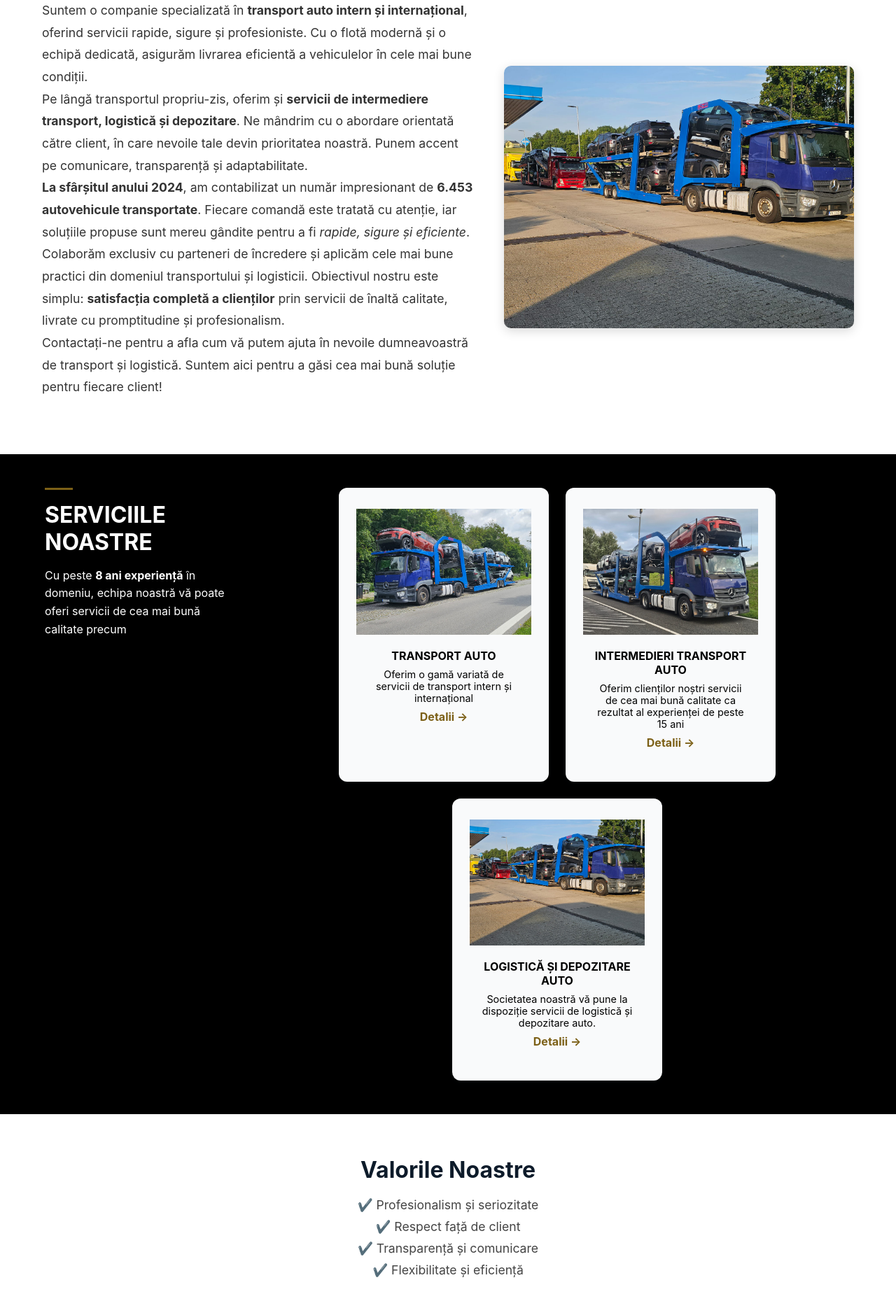
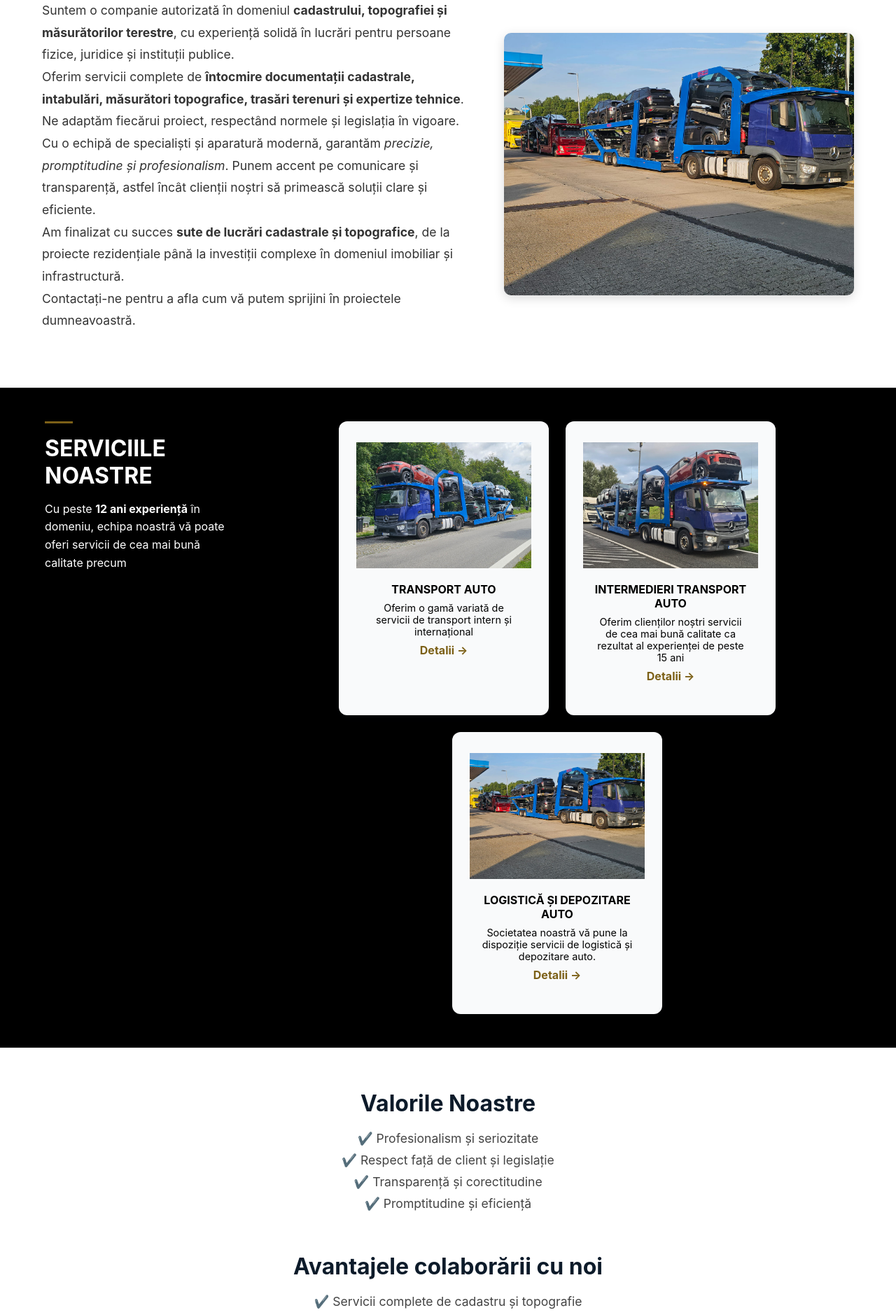
Before and after one commit to AndreiDobrin2002/SiteCadastru, a React (Vite) app in the folder site-cadastru/: page /despre in a window 1280 px wide. Shown: the part 240-2119 px from the top of the page at 70% size. Built offline with nearby package versions, Linux system fonts and the light colour scheme.

Commit message:
Efectuare modificari

```diff
--- a/site-cadastru/src/components/ServiceCTA.css
+++ b/site-cadastru/src/components/ServiceCTA.css
@@ -1,5 +1,5 @@
 .service-cta {
-    background-color: #7c6017;
+    background-color: #29402999;
     padding: 40px 60px;
     display: flex;
     justify-content: space-between;
--- a/site-cadastru/src/components/Servicii.jsx
+++ b/site-cadastru/src/components/Servicii.jsx
@@ -32,7 +32,7 @@ export default function Servicii() {
                 <div className="underline" />
                 <h2>SERVICIILE NOASTRE</h2>
                 <p>
-                    Cu peste <strong>8 ani experiență</strong> în domeniu, echipa noastră
+                    Cu peste <strong>12 ani experiență</strong> în domeniu, echipa noastră
                     vă poate oferi servicii de cea mai bună calitate precum
                 </p>
             </div>
--- a/site-cadastru/src/components/Statistici.css
+++ b/site-cadastru/src/components/Statistici.css
@@ -2,7 +2,7 @@
     display: flex;
     justify-content: space-around;
     align-items: center;
-    background-color: #7c6017;
+    background-color: #29402999;
     padding: 0.5rem 2rem;
     flex-wrap: wrap;
     color: black;
--- a/site-cadastru/src/components/Statistici.jsx
+++ b/site-cadastru/src/components/Statistici.jsx
@@ -1,18 +1,18 @@
 import CountUp from "react-countup";
 import "./Statistici.css";
-import { FaTruck, FaCalendarAlt, FaUsers, FaWarehouse } from "react-icons/fa";
+import { FaMapMarkedAlt, FaCalendarAlt, FaUsers, FaRulerCombined } from "react-icons/fa";
 import { useInView } from "react-intersection-observer";
 
 const statistici = [
-    { icon: <FaTruck />, number: 6453, suffix: "+", text: "Vehicule transportate" },
-    { icon: <FaCalendarAlt />, number: 8, suffix: "+", text: "Ani experiență" },
-    { icon: <FaUsers />, number: 50, suffix: "+", text: "Subcontractori internaționali" },
-    { icon: <FaWarehouse />, number: 10, text: "Zile termen maxim de încărcare" },
+    { icon: <FaMapMarkedAlt />, number: 1200, suffix: "+", text: "Proiecte cadastrale finalizate" },
+    { icon: <FaCalendarAlt />, number: 12, suffix: "+", text: "Ani de experiență" },
+    { icon: <FaUsers />, number: 800, suffix: "+", text: "Clienți mulțumiți" },
+    { icon: <FaRulerCombined />, number: 5000, suffix: "+", text: "Hectare măsurate" },
 ];
 
 export default function Statistici() {
     const { ref, inView } = useInView({
-        triggerOnce: false, // Setează la true dacă vrei să declanșezi animația doar o singură dată
+        triggerOnce: false,
         threshold: 0.3,
     });
 
@@ -22,7 +22,6 @@ export default function Statistici() {
                 <div key={index} className="stat-box">
                     <div className="stat-icon">{stat.icon}</div>
                     <div className="stat-number">
-                        {/* Pornește animația doar când inView este true */}
                         {inView ? (
                             <CountUp end={stat.number} duration={3.5} suffix={stat.suffix || ""} />
                         ) : (
--- a/site-cadastru/src/pages/Despre.css
+++ b/site-cadastru/src/pages/Despre.css
@@ -132,9 +132,9 @@
 
 .livrare-col h3 {
     font-size: 1.5rem;
-    color: #0077cc;
+    color: #7c6017;
     margin-bottom: 20px;
-    border-bottom: 2px solid #0077cc;
+    border-bottom: 2px solid #7c6017;
     padding-bottom: 5px;
 }
 
--- a/site-cadastru/src/pages/Despre.jsx
+++ b/site-cadastru/src/pages/Despre.jsx
@@ -14,55 +14,54 @@ const Despre = () => {
             <div className="despre-section">
                 <div className="despre-text">
                     <p>
-                        Suntem o companie specializată în <strong>transport auto intern și internațional</strong>,
-                        oferind servicii rapide, sigure și profesioniste. Cu o flotă modernă și o echipă dedicată,
-                        asigurăm livrarea eficientă a vehiculelor în cele mai bune condiții.
+                        Suntem o companie autorizată în domeniul <strong>cadastrului, topografiei și
+                        măsurătorilor terestre</strong>, cu experiență solidă în lucrări pentru persoane
+                        fizice, juridice și instituții publice.
                     </p>
                     <p>
-                        Pe lângă transportul propriu-zis, oferim și <strong>servicii de intermediere transport,
-                        logistică și depozitare</strong>. Ne mândrim cu o abordare orientată către client, în care
-                        nevoile tale devin prioritatea noastră. Punem accent pe comunicare, transparență și
-                        adaptabilitate.
+                        Oferim servicii complete de <strong>întocmire documentații cadastrale, intabulări,
+                        măsurători topografice, trasări terenuri și expertize tehnice</strong>. Ne adaptăm
+                        fiecărui proiect, respectând normele și legislația în vigoare.
                     </p>
                     <p>
-                        <strong>La sfârșitul anului 2024</strong>, am contabilizat un număr impresionant de <strong>6.453
-                        autovehicule transportate</strong>. Fiecare comandă este tratată cu atenție, iar soluțiile
-                        propuse sunt mereu gândite pentru a fi <em>rapide, sigure și eficiente</em>.
+                        Cu o echipă de specialiști și aparatură modernă, garantăm <em>precizie, promptitudine
+                        și profesionalism</em>. Punem accent pe comunicare și transparență, astfel încât
+                        clienții noștri să primească soluții clare și eficiente.
                     </p>
                     <p>
-                        Colaborăm exclusiv cu parteneri de încredere și aplicăm cele mai bune practici din domeniul
-                        transportului și logisticii. Obiectivul nostru este simplu: <strong>satisfacția completă a
-                        clienților</strong> prin servicii de înaltă calitate, livrate cu promptitudine și
-                        profesionalism.
+                        Am finalizat cu succes <strong>sute de lucrări cadastrale și topografice</strong>,
+                        de la proiecte rezidențiale până la investiții complexe în domeniul imobiliar și
+                        infrastructură.
                     </p>
                     <p>
-                        Contactați-ne pentru a afla cum vă putem ajuta în nevoile dumneavoastră de transport și
-                        logistică. Suntem aici pentru a găsi cea mai bună soluție pentru fiecare client!
+                        Contactați-ne pentru a afla cum vă putem sprijini în proiectele dumneavoastră.
                     </p>
                 </div>
 
                 <div className="despre-image">
-                    <img src={sediuImg} alt="Sediu"/>
+                    <img src={sediuImg} alt="Sediul firmei de cadastru"/>
                 </div>
             </div>
+
             <Servicii/>
+
             <div className="despre-valori">
                 <h2>Valorile Noastre</h2>
                 <ul>
                     <li>✔️ Profesionalism și seriozitate</li>
-                    <li>✔️ Respect față de client</li>
-                    <li>✔️ Transparență și comunicare</li>
-                    <li>✔️ Flexibilitate și eficiență</li>
+                    <li>✔️ Respect față de client și legislație</li>
+                    <li>✔️ Transparență și corectitudine</li>
+                    <li>✔️ Promptitudine și eficiență</li>
                 </ul>
             </div>
 
             <div className="despre-valori">
                 <h2>Avantajele colaborării cu noi</h2>
                 <ul>
-                    <li>✔️ Comenzi intre 1 si 9 unitati</li>
-                    <li>✔️ Termene de incarcare intre 1 si 10 de zile</li>
-                    <li>✔️ Disponibilitate oriunde in Europa</li>
-                    <li>✔️ Preste 50 de subcontractori internationali</li>
+                    <li>✔️ Servicii complete de cadastru și topografie</li>
+                    <li>✔️ Documentații întocmite rapid și corect</li>
+                    <li>✔️ Utilizarea echipamentelor moderne de măsurare</li>
+                    <li>✔️ Experiență vastă în proiecte diverse</li>
                 </ul>
             </div>
 
@@ -73,17 +72,15 @@ const Despre = () => {
                         Pentru mai multe informații sau pentru a solicita o ofertă personalizată,
                         nu ezita să ne contactezi la numărul de telefon sau adresa de email afișate pe site.
                     </p>
-
                     <p>
-                        Suntem aici să te ajutăm cu orice întrebări sau nevoi legate de transportul auto.
+                        Suntem aici să te ajutăm cu orice întrebări sau proiecte legate de cadastru și măsurători.
                     </p>
-
-
                     <p>
                         Ne angajăm să răspundem prompt și să oferim soluții adaptate nevoilor tale.
                     </p>
                 </div>
             </div>
+
             <FAQ/>
             <ServicetCTA/>
             <MapSection/>
```
Also changed, not shown: site-cadastru/src/assets/logo.png, site-cadastru/src/assets/logo2.png.
